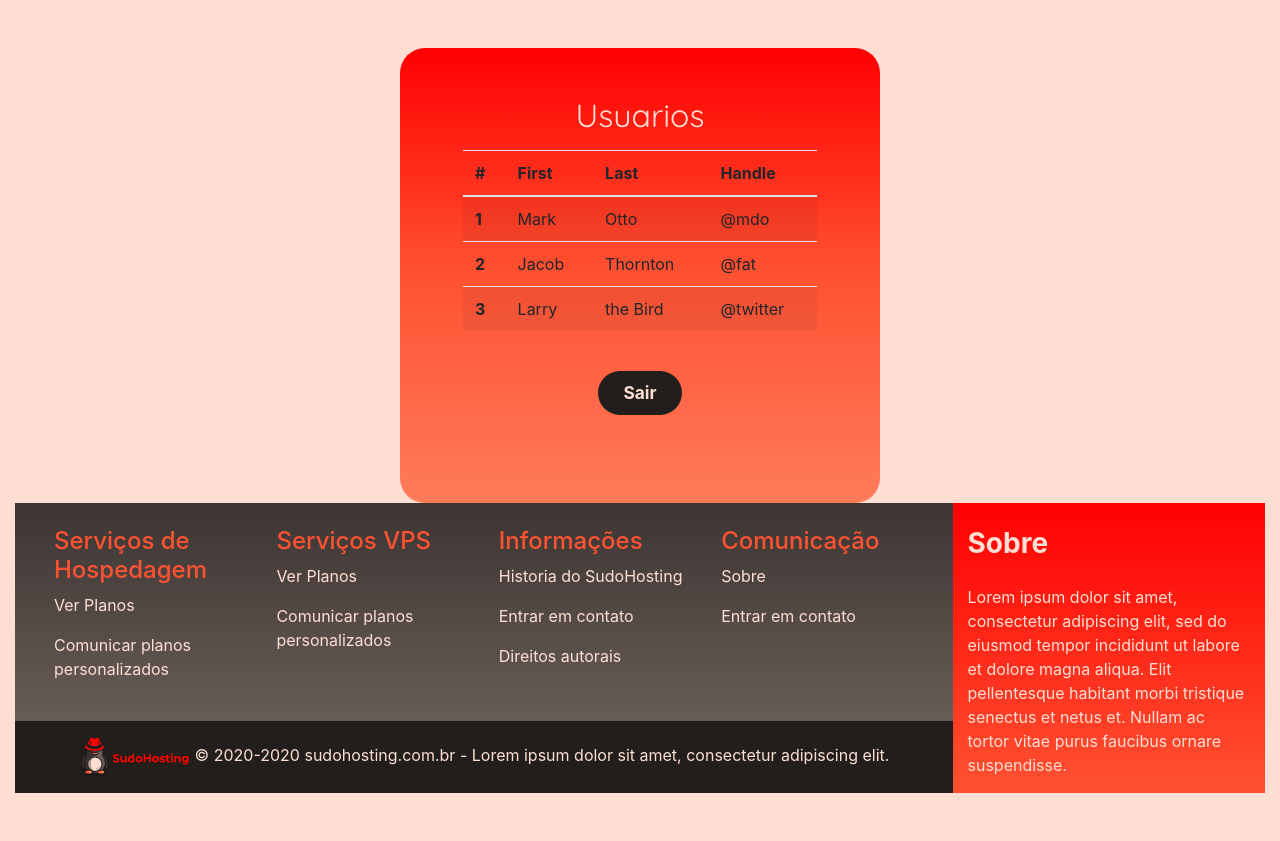
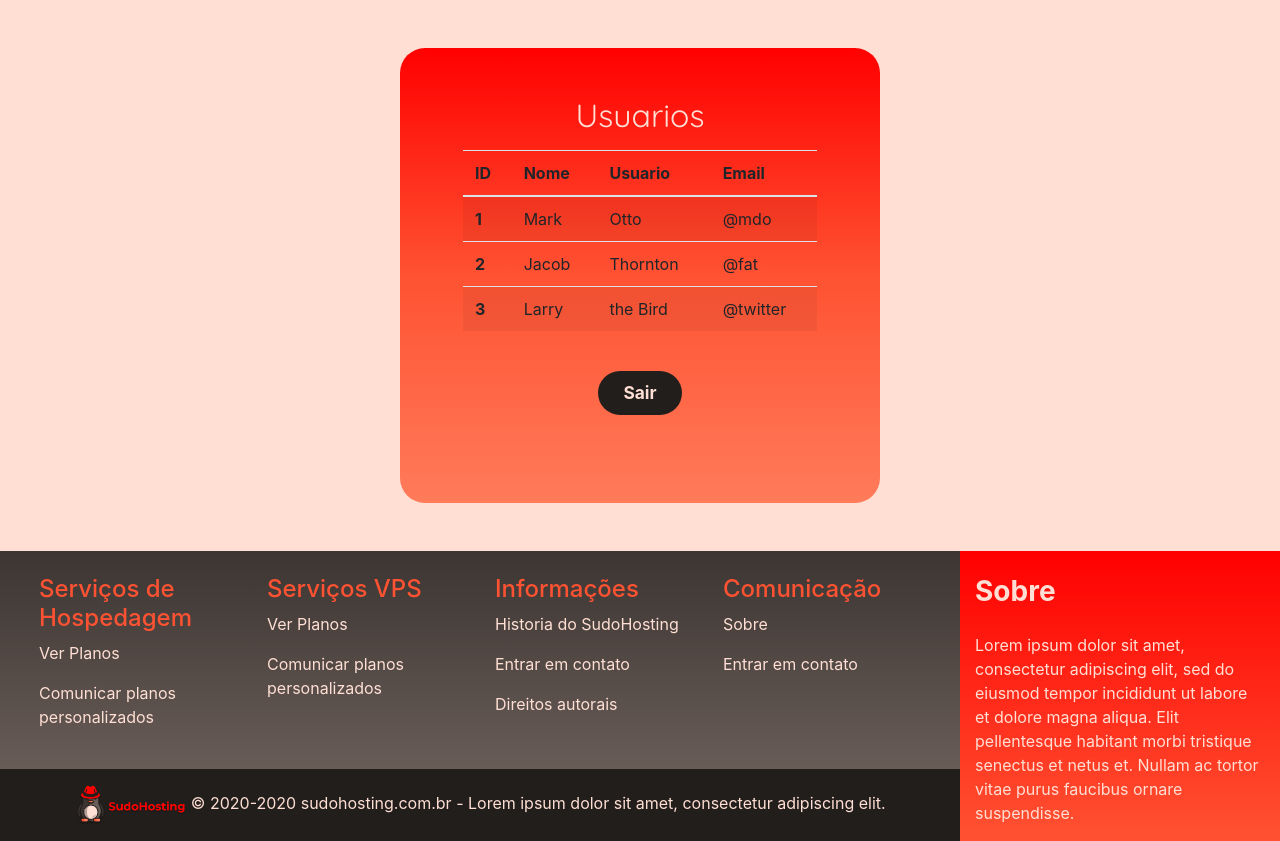
Before and after one commit to DarkSoldierBR/sudohosting, a PHP site: page /auth/adm/adm_page.php in a window 1280 px wide. Shown: the part 73-914 px from the top of the page. Run offline with PHP 8.4, Linux system fonts and the light colour scheme; some libraries are stand-ins or nearby versions.

Commit message:
fix footer and change col titles

```diff
--- a/auth/adm/adm_page.php
+++ b/auth/adm/adm_page.php
@@ -37,10 +37,10 @@
                     <table class="table table-striped my-3">
                         <thead>
                             <tr>
-                                <th scope="col">#</th>
-                                <th scope="col">First</th>
-                                <th scope="col">Last</th>
-                                <th scope="col">Handle</th>
+                                <th scope="col">ID</th>
+                                <th scope="col">Nome</th>
+                                <th scope="col">Usuario</th>
+                                <th scope="col">Email</th>
                             </tr>
                         </thead>
                         <tbody>
@@ -65,21 +65,17 @@
                         </tbody>
                     </table>
                 </div>
-
-
                 <div>
                     <form action="../../controller/logout.php" method="post">
                         <button type="submit" value="Logout" class="text-center my-4 btn button-black p-2">
 
                             <lead class="font-weight-bold p-3 text-font" style="font-size: 13pt;">Sair</lead>
-
                         </button>
-
                     </form>
                 </div>
-
             </div>
         </div>
+    </div>
 
 
         <!-- Footer -->
```
